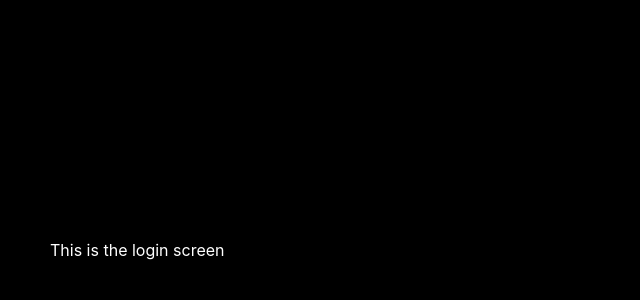
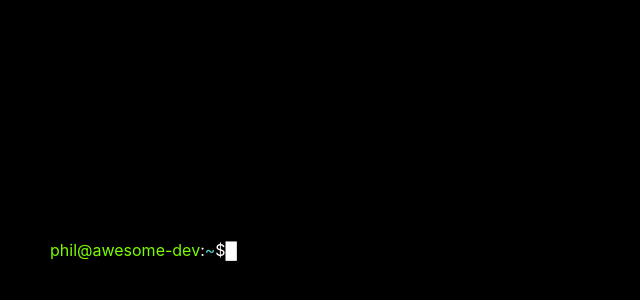
Before and after one commit to PhilipVigus/dev-portfolio, a React (Create React App) app: page / in a window 1280 px wide. Shown: the part 590-890 px from the top of the page, without its empty margins (0-640 px from the left). Built offline with nearby package versions, Linux system fonts and the light colour scheme.

Commit message:
Add colouring to login component

```diff
--- a/src/components/login.jsx
+++ b/src/components/login.jsx
@@ -2,7 +2,12 @@ import React from "react";
 import "./login.css";
 
 function Login() {
-  return <div className="login-container">This is the login screen</div>;
+  return (
+    <div className="login-container">
+      <span style={{ color: "lawngreen" }}>phil@awesome-dev</span>:
+      <span style={{ color: "mediumturquoise" }}>~</span>$<span>&#9608;</span>
+    </div>
+  );
 }
 
 export default Login;
```
Also changed, not shown: 1 other file (tests, documents, lock files or other folders).
